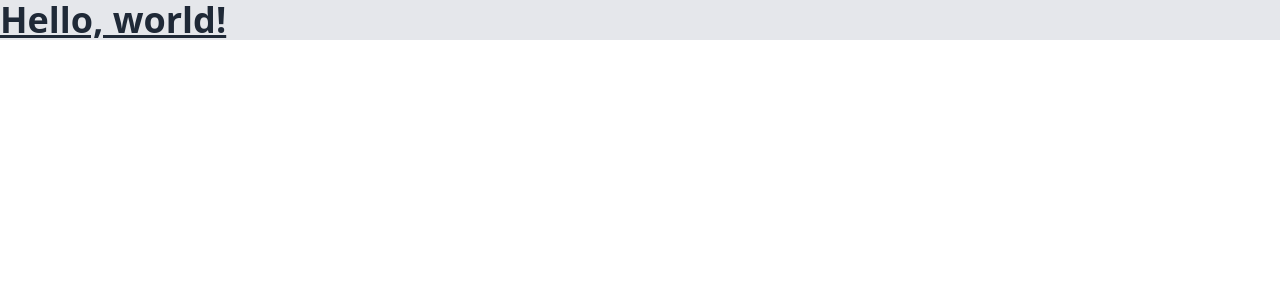
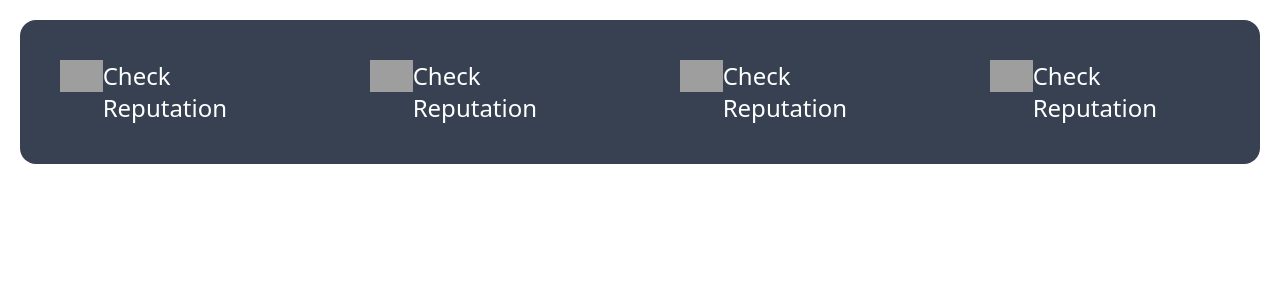
Before and after one commit to BabyM0le/CSGO-Safe, a React app in the folder client/: page / in a window 1280 px wide. Shown: the top 300 px of the page. Built offline with nearby package versions, Linux system fonts and the light colour scheme; grey boxes are pictures that could not be loaded.

Commit message:
Started the navbar for client

```diff
--- a/client/src/components/App.jsx
+++ b/client/src/components/App.jsx
@@ -1,11 +1,8 @@
 import React from 'react';
 
+// Components
+import Navbar from './nav/Navbar';
+
 export default function App() {
-    return (
-        <div className="bg-gray-200 ">
-            <h1 className="text-4xl font-bold text-gray-800 underline">
-                Hello, world!
-            </h1>
-        </div>
-    );
+    return <Navbar />;
 }
--- /dev/null
+++ b/client/src/components/nav/LinkItem.jsx
@@ -0,0 +1,12 @@
+import React from 'react';
+
+import HomeIcon from '../../assets/img/home-icon.png';
+
+export default function LinkItem() {
+    return (
+        <li className="p-5 m-5 flex rounded-md hover:bg-blue-600 transition-all cursor-pointer">
+            <img className="h-8" src={HomeIcon}></img>
+            <p className="text-2xl">Check Reputation</p>
+        </li>
+    );
+}
--- /dev/null
+++ b/client/src/components/nav/Navbar.jsx
@@ -0,0 +1,16 @@
+import React from 'react';
+
+import LinkItem from './LinkItem';
+
+export default function Navbar() {
+    return (
+        <nav className="bg-gray-700 text-white m-5 rounded-2xl">
+            <ul className="flex space-around justify-around">
+                <LinkItem />
+                <LinkItem />
+                <LinkItem />
+                <LinkItem />
+            </ul>
+        </nav>
+    );
+}
```
